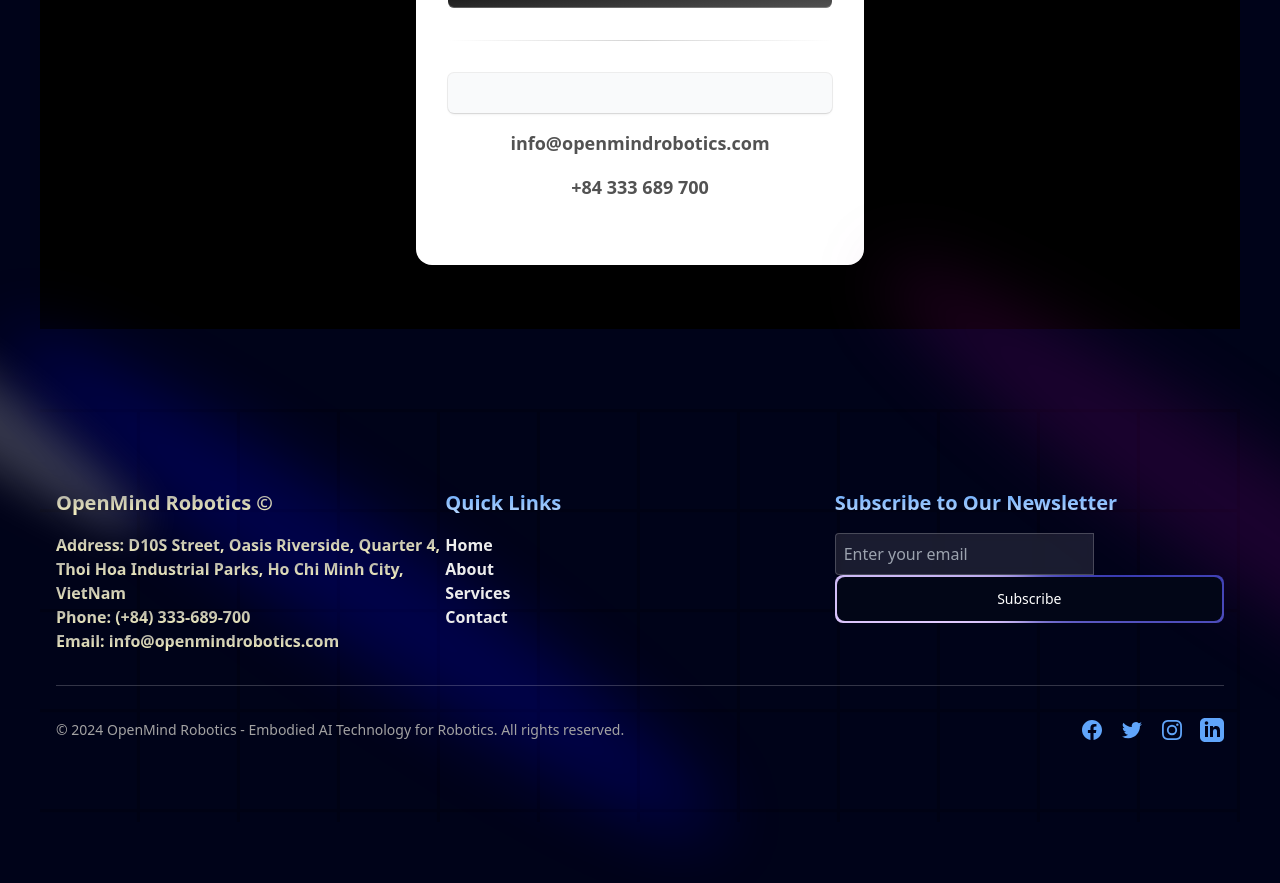
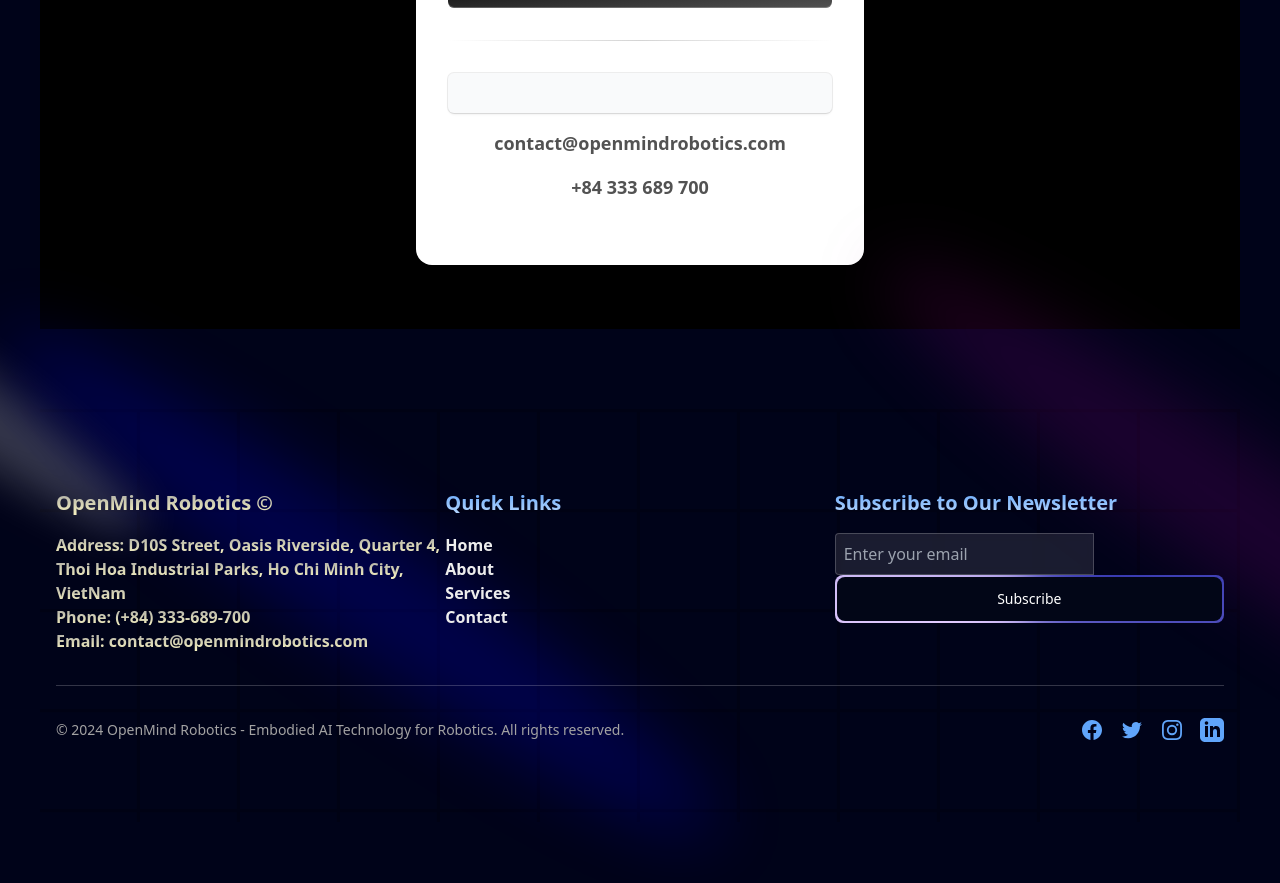
Before and after one commit to TriKnight/vietbotics, a Next.js app: page / in a window 1280 px wide. Shown: the part 5360-6243 px from the top of the page. Built offline with nearby package versions, Linux system fonts and the light colour scheme.

Commit message:
change contact email

```diff
--- a/components/Footer.tsx
+++ b/components/Footer.tsx
@@ -39,7 +39,7 @@
             <ul>
               <li><a href="#" className="hover:text-1xl font-semibold mb-4 bg-clip-text text-transparent bg-gradient-to-b  from-neutral-400 to-yellow-100"> Address: D10S Street, Oasis Riverside, Quarter 4, Thoi Hoa Industrial Parks, Ho Chi Minh City, VietNam</a></li>
               <li><a href="#" className="hover:text-1xl font-semibold mb-4 bg-clip-text text-transparent bg-gradient-to-b  from-neutral-400 to-yellow-100">Phone: (+84) 333-689-700</a></li>
-              <li><a href="#" className="hover:text-1xl font-semibold mb-4 bg-clip-text text-transparent bg-gradient-to-b  from-neutral-400 to-yellow-100">Email: info@openmindrobotics.com</a></li>
+              <li><a href="#" className="hover:text-1xl font-semibold mb-4 bg-clip-text text-transparent bg-gradient-to-b  from-neutral-400 to-yellow-100">Email: contact@openmindrobotics.com</a></li>
             </ul>
           </div>
           <div className="w-full md:w-1/3 mb-6 md:mb-0">
--- a/components/FooterVN.tsx
+++ b/components/FooterVN.tsx
@@ -39,7 +39,7 @@
             <ul>
               <li><a href="#" className="hover:text-1xl font-semibold mb-4 bg-clip-text text-transparent bg-gradient-to-b  from-neutral-400 to-yellow-100"> Địa chỉ: Đường D10S, Oasis Riverside, Khu phố 4, P.Thới Hòa, TP. Hồ Chí Minh, Việt Nam</a></li>
               <li><a href="#" className="hover:text-1xl font-semibold mb-4 bg-clip-text text-transparent bg-gradient-to-b  from-neutral-400 to-yellow-100">Điện thoại: (+84) 333-689-700</a></li>
-              <li><a href="#" className="hover:text-1xl font-semibold mb-4 bg-clip-text text-transparent bg-gradient-to-b  from-neutral-400 to-yellow-100">Email: info@openmindrobotics.com</a></li>
+              <li><a href="#" className="hover:text-1xl font-semibold mb-4 bg-clip-text text-transparent bg-gradient-to-b  from-neutral-400 to-yellow-100">Email: contact@openmindrobotics.com</a></li>
             </ul>
           </div>
           <div className="w-full md:w-1/3 mb-6 md:mb-0">
--- a/components/ui/SignUp.tsx
+++ b/components/ui/SignUp.tsx
@@ -54,7 +54,7 @@
           >
         </button>
         <p className="mt-4 text-lg font-bold text-neutral-600 text-black text-neutral-300">
-                info@openmindrobotics.com
+                contact@openmindrobotics.com
          </p>
            <p className="mt-4 text-lg font-bold text-neutral-600 text-black text-neutral-300">
                 +84 333 689 700
```
Also changed, not shown: public/logos/maxresdefault.jpg (added), public/logos/robotics-engineering_951778-33773.avif (added).
